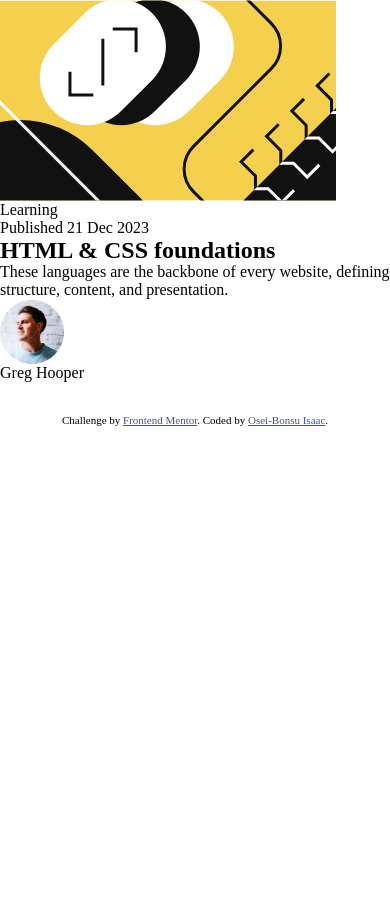
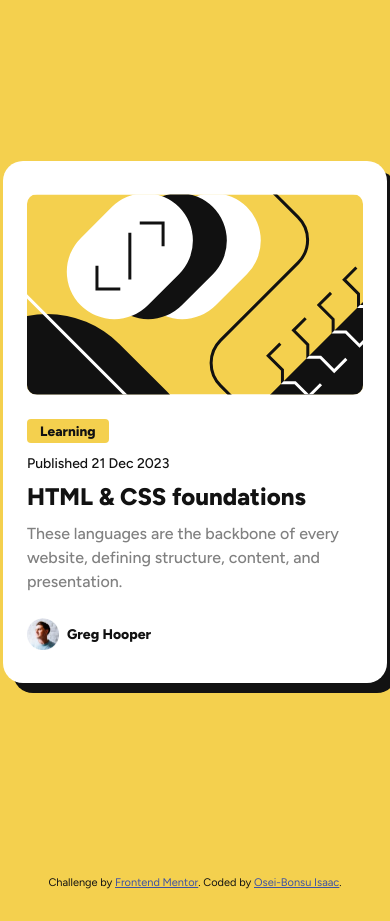
Before and after one commit to io-oseinana/blog-preview-card-main, a website: page index.html in a window 390 px wide. Before the commit the page ends 844 px from the top, so only its background shows below. Drawn offline with Linux system fonts and the light colour scheme.

Commit message:
Style blog card and add media query

```diff
--- a/css/style.css
+++ b/css/style.css
@@ -87,6 +87,109 @@ picture {
   box-sizing: border-box;
 }
 
+body {
+  font-family: var(--font-family);
+  font-size: var(--font-size-p);
+  color: var(--neutral-color-Black);
+  background-color: var(--primary-color-Yellow);
+}
+
+main {
+  display: flex;
+  flex-direction: column;
+  justify-content: center;
+  align-items: center;
+  min-height: 100vh;
+}
+
+/* BLOG CARD */
+
+.blog_card {
+  display: flex;
+  flex-direction: column;
+  justify-content: center;
+  gap: 1.5rem;
+  max-width: 24rem;
+  min-height: 32.6rem;
+  background-color: var(--neutral-color-White);
+  border-radius: 1.25rem;
+  box-shadow: 10px 10px var(--neutral-color-Black);
+  padding: 1.5rem;
+  cursor: pointer;
+}
+
+.blog_card:hover .blog_card_content h2 {
+  color: var(--primary-color-Yellow);
+}
+
+.blog_card_image img {
+  border-radius: 0.625rem;
+}
+
+.blog_card_content {
+  display: flex;
+  flex-direction: column;
+  gap: 0.75rem;
+}
+
+.blog_card_content h2 {
+  font-weight: var(--font-weight-bold);
+}
+
+.blog_card_content_category {
+  width: 5.1rem;
+  font-size: 0.85rem;
+  font-weight: var(--font-weight-bold);
+  background-color: var(--primary-color-Yellow);
+  color: var(--neutral-color-Black);
+  border-radius: 0.25rem;
+  text-align: center;
+  padding: 0.25rem 0.5rem;
+}
+
+.blog_card_content_date {
+  font-weight: var(--font-weight-medium);
+  font-size: 0.875rem;
+}
+
+.blog_card_content_title {
+  font-weight: var(--font-weight-bold);
+}
+
+.blog_card_content_description {
+  color: var(--neutral-color-Grey);
+  font-weight: var(--font-weight-medium);
+  line-height: 1.5;
+}
+
+.blog_card-author {
+  display: flex;
+  flex-direction: row;
+  align-items: center;
+  gap: 0.5rem;
+}
+
+.blog_card-author img {
+  width: 32px;
+  height: 32px;
+}
+
+.blog_card-author_name {
+  font-size: 0.875rem;
+  font-weight: var(--font-weight-bold);
+}
+
+.blog_card-author-name {
+  font-weight: var(--font-weight-medium);
+}
+
+@media screen and (max-width: 375px) {
+  main {
+    padding: 2rem;
+  }
+
+}
+
 /* Footer */
 footer {
 padding: 2rem;
```
